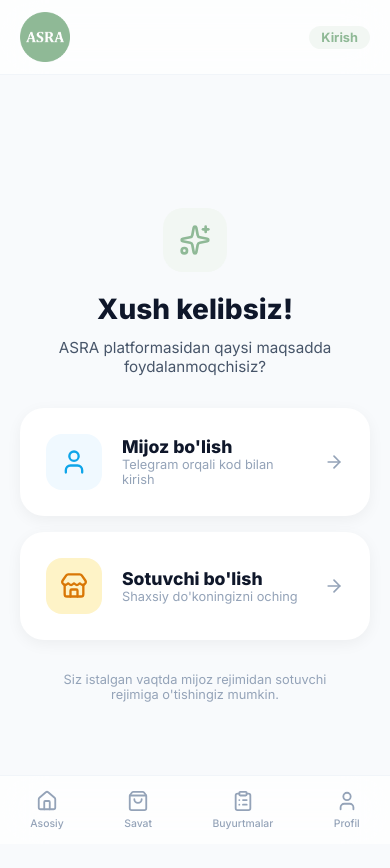
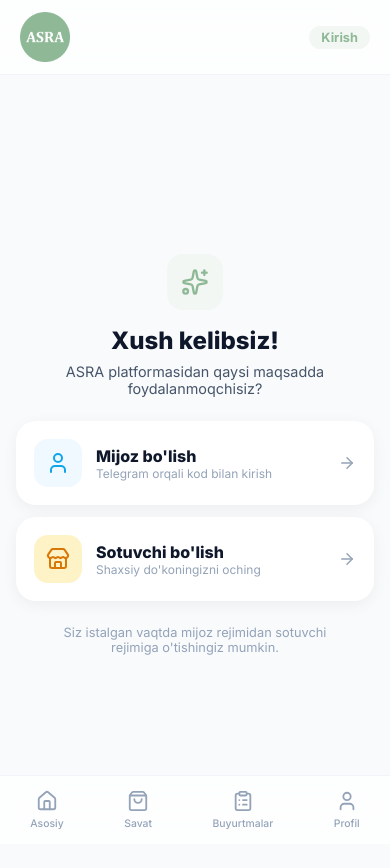
Before and after one commit to IbrohimZabibullayev/asra, a React (Vite) app in the folder client/: page /auth-choice in a window 390 px wide. Shown: the top 868 px of the page. Built offline with nearby package versions, Linux system fonts and the light colour scheme.

Commit message:
style: Optimize auth screens for mobile, update bot texts, and remove Waitlist counter

```diff
--- a/client/src/index.css
+++ b/client/src/index.css
@@ -552,11 +552,11 @@ select {
 }
 
 .code-input {
-  font-size: 2rem;
+  font-size: 1.5rem;
   font-weight: 700;
   text-align: center;
-  letter-spacing: 1rem;
-  padding: 20px;
+  letter-spacing: 0.5rem;
+  padding: 14px;
   font-family: 'Inter', monospace;
 }
 
@@ -755,13 +755,13 @@ select {
   justify-content: center;
   min-height: 100vh;
   min-height: 100dvh;
-  padding: 40px 24px;
+  padding: 24px 16px;
   background: linear-gradient(180deg, var(--c-primary-bg) 0%, var(--bg) 50%);
 }
 
 .verify-logo {
-  font-size: 4rem;
-  margin-bottom: 16px;
+  font-size: 3rem;
+  margin-bottom: 12px;
   animation: logo-bounce 2s infinite;
 }
 
@@ -778,7 +778,7 @@ select {
 }
 
 .verify-title {
-  font-size: 1.75rem;
+  font-size: 1.5rem;
   font-weight: 800;
   background: linear-gradient(135deg, var(--c-primary), var(--c-primary-light));
   -webkit-background-clip: text;
--- a/client/src/pages/AuthChoicePage.jsx
+++ b/client/src/pages/AuthChoicePage.jsx
@@ -14,56 +14,56 @@ function AuthChoicePage() {
     }
 
     return (
-        <div style={{ padding: '40px 20px', display: 'flex', flexDirection: 'column', gap: 32, alignItems: 'center', minHeight: '90vh', justifyContent: 'center' }}>
+        <div style={{ padding: '24px 16px', display: 'flex', flexDirection: 'column', gap: 24, alignItems: 'center', minHeight: '90vh', justifyContent: 'center' }}>
             <div style={{ textAlign: 'center' }}>
-                <div style={{ width: 64, height: 64, background: 'var(--active-primary-bg)', color: 'var(--active-primary)', borderRadius: 20, display: 'flex', alignItems: 'center', justifyContent: 'center', margin: '0 auto 20px' }}>
-                    <Sparkles size={32} />
+                <div style={{ width: 56, height: 56, background: 'var(--active-primary-bg)', color: 'var(--active-primary)', borderRadius: 16, display: 'flex', alignItems: 'center', justifyContent: 'center', margin: '0 auto 16px' }}>
+                    <Sparkles size={28} />
                 </div>
-                <h1 style={{ fontSize: '1.75rem', fontWeight: 900, marginBottom: 12 }}>Xush kelibsiz!</h1>
-                <p style={{ color: 'var(--text-secondary)', fontSize: '0.95rem', maxWidth: 300, margin: '0 auto' }}>
+                <h1 style={{ fontSize: '1.5rem', fontWeight: 900, marginBottom: 8 }}>Xush kelibsiz!</h1>
+                <p style={{ color: 'var(--text-secondary)', fontSize: '0.9rem', maxWidth: 280, margin: '0 auto' }}>
                     ASRA platformasidan qaysi maqsadda foydalanmoqchisiz?
                 </p>
             </div>
 
-            <div style={{ display: 'flex', flexDirection: 'column', gap: 16, width: '100%', maxWidth: 400 }}>
+            <div style={{ display: 'flex', flexDirection: 'column', gap: 12, width: '100%', maxWidth: 400 }}>
                 <div
                     onClick={() => navigate('/verify')}
                     style={{
-                        background: 'white', padding: 24, borderRadius: 24, border: '2px solid transparent',
+                        background: 'white', padding: 16, borderRadius: 20, border: '2px solid transparent',
                         boxShadow: '0 4px 15px rgba(0,0,0,0.05)', cursor: 'pointer', transition: 'all 0.2s',
-                        display: 'flex', alignItems: 'center', gap: 20
+                        display: 'flex', alignItems: 'center', gap: 14
                     }}
                     onMouseEnter={e => e.currentTarget.style.borderColor = 'var(--active-primary)'}
                     onMouseLeave={e => e.currentTarget.style.borderColor = 'transparent'}
                 >
-                    <div style={{ width: 56, height: 56, borderRadius: 16, background: '#f0f9ff', color: '#0ea5e9', display: 'flex', alignItems: 'center', justifyContent: 'center' }}>
-                        <User size={28} />
+                    <div style={{ width: 48, height: 48, borderRadius: 14, background: '#f0f9ff', color: '#0ea5e9', display: 'flex', alignItems: 'center', justifyContent: 'center', flexShrink: 0 }}>
+                        <User size={24} />
                     </div>
                     <div style={{ flex: 1 }}>
-                        <div style={{ fontWeight: 800, fontSize: '1.1rem' }}>Mijoz bo'lish</div>
-                        <div style={{ fontSize: '0.8rem', color: 'var(--text-muted)' }}>Telegram orqali kod bilan kirish</div>
+                        <div style={{ fontWeight: 800, fontSize: '1rem' }}>Mijoz bo'lish</div>
+                        <div style={{ fontSize: '0.75rem', color: 'var(--text-muted)' }}>Telegram orqali kod bilan kirish</div>
                     </div>
-                    <ArrowRight size={20} color="var(--text-muted)" />
+                    <ArrowRight size={18} color="var(--text-muted)" />
                 </div>
 
                 <div
                     onClick={() => navigate('/register-merchant')}
                     style={{
-                        background: 'white', padding: 24, borderRadius: 24, border: '2px solid transparent',
+                        background: 'white', padding: 16, borderRadius: 20, border: '2px solid transparent',
                         boxShadow: '0 4px 15px rgba(0,0,0,0.05)', cursor: 'pointer', transition: 'all 0.2s',
-                        display: 'flex', alignItems: 'center', gap: 20
+                        display: 'flex', alignItems: 'center', gap: 14
                     }}
                     onMouseEnter={e => e.currentTarget.style.borderColor = 'var(--active-primary)'}
                     onMouseLeave={e => e.currentTarget.style.borderColor = 'transparent'}
                 >
-                    <div style={{ width: 56, height: 56, borderRadius: 16, background: '#fef3c7', color: '#d97706', display: 'flex', alignItems: 'center', justifyContent: 'center' }}>
-                        <Store size={28} />
+                    <div style={{ width: 48, height: 48, borderRadius: 14, background: '#fef3c7', color: '#d97706', display: 'flex', alignItems: 'center', justifyContent: 'center', flexShrink: 0 }}>
+                        <Store size={24} />
                     </div>
                     <div style={{ flex: 1 }}>
-                        <div style={{ fontWeight: 800, fontSize: '1.1rem' }}>Sotuvchi bo'lish</div>
-                        <div style={{ fontSize: '0.8rem', color: 'var(--text-muted)' }}>Shaxsiy do'koningizni oching</div>
+                        <div style={{ fontWeight: 800, fontSize: '1rem' }}>Sotuvchi bo'lish</div>
+                        <div style={{ fontSize: '0.75rem', color: 'var(--text-muted)' }}>Shaxsiy do'koningizni oching</div>
                     </div>
-                    <ArrowRight size={20} color="var(--text-muted)" />
+                    <ArrowRight size={18} color="var(--text-muted)" />
                 </div>
             </div>
 
--- a/client/src/pages/VerifyPage.jsx
+++ b/client/src/pages/VerifyPage.jsx
@@ -53,7 +53,7 @@ function VerifyPage({ onVerify }) {
             </div>
             <h1 className="verify-title">ASRA</h1>
             <p className="verify-subtitle">
-                Oziq-ovqatni Tejash Platformasi<br />
+                Eksklyuziv Chegirmalar Platformasi<br />
                 Tasdiqlash kodingizni kiriting
             </p>
 
--- a/client/src/pages/WaitlistPage.jsx
+++ b/client/src/pages/WaitlistPage.jsx
@@ -4,7 +4,6 @@ import { AuthContext } from '../App';
 
 function WaitlistPage() {
     const { token } = useContext(AuthContext);
-    const [waitlistCount, setWaitlistCount] = useState(0);
 
     useEffect(() => {
         // Tracker qoshiladi
@@ -14,12 +13,6 @@ function WaitlistPage() {
                 'Authorization': `Bearer ${token}`
             }
         }).catch(err => console.error('Waitlist view tracking error:', err));
-
-        // Get waitlist count
-        fetch(getApiUrl('/api/waitlist/stats'))
-            .then(res => res.json())
-            .then(data => setWaitlistCount(data.count || 0))
-            .catch(err => console.error('Waitlist count error:', err));
     }, [token]);
 
     const animatedFoods = useMemo(() => {
@@ -92,11 +85,6 @@ function WaitlistPage() {
                 <p style={{ fontSize: '1.05rem', lineHeight: 1.5, opacity: 0.9, maxWidth: '350px', margin: '0 auto' }}>
                     Ishga tushishimiz bilan bot orqali shaxsiy taklifnoma yuboramiz. Kutganingizga arziydi.
                 </p>
-                {waitlistCount > 0 && (
-                    <div style={{ marginTop: 24, padding: '12px 24px', background: 'rgba(255,255,255,0.1)', borderRadius: 100, display: 'inline-block', backdropFilter: 'blur(10px)', border: '1px solid rgba(255,255,255,0.2)' }}>
-                        Hozirda <span style={{ fontWeight: 800, color: '#fcd34d', fontSize: '1.2rem' }}>{waitlistCount}</span> ta foydalanuvchi navbatda
-                    </div>
-                )}
             </div>
         </div>
     )
```
Also changed, not shown: 1 other file (tests, documents, lock files or other folders).
